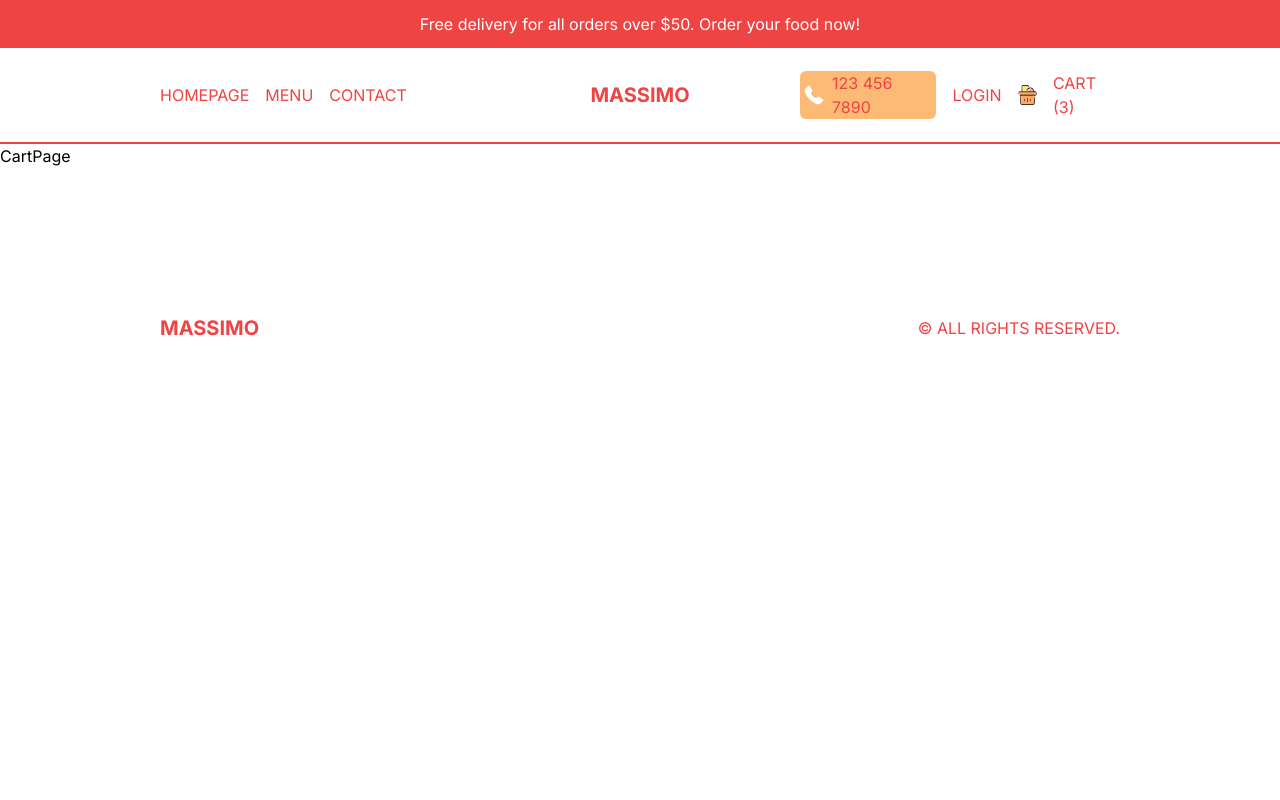
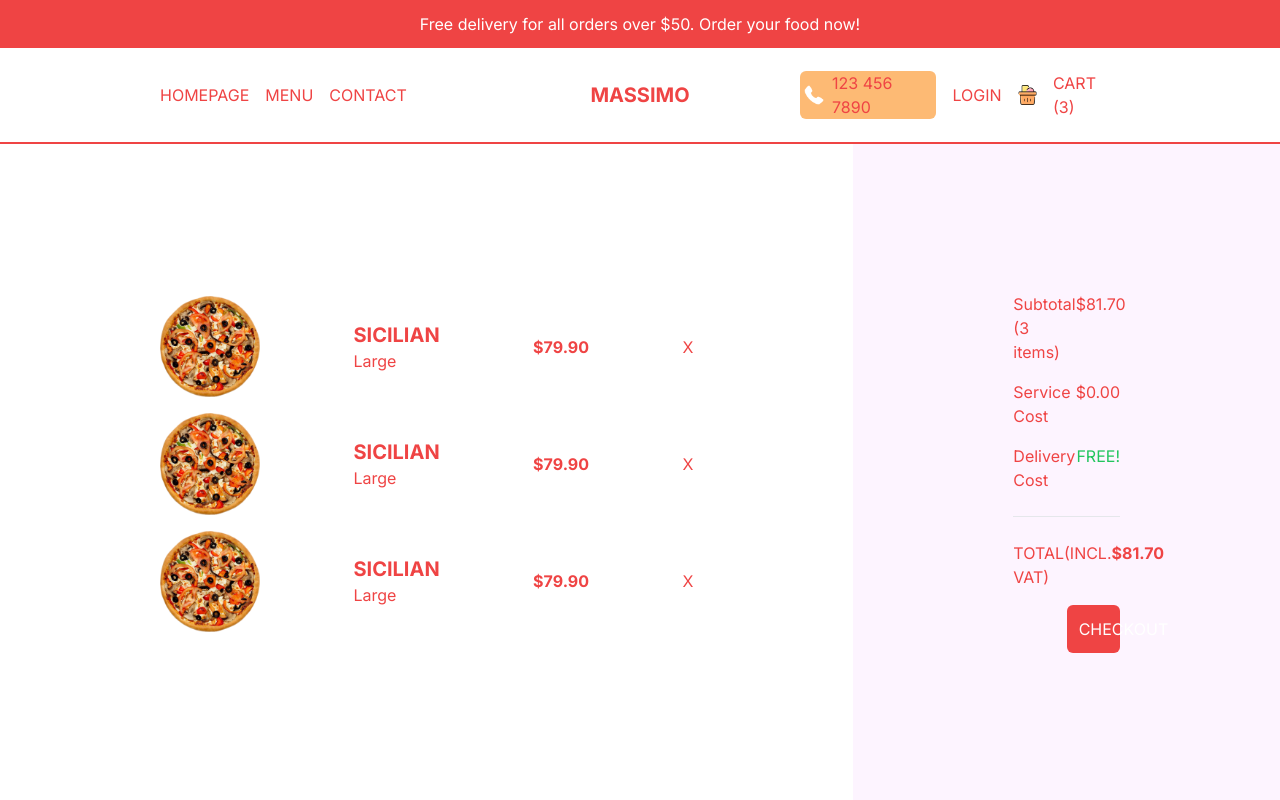
Before and after one commit to echi7/food-delivery, a Next.js app: page /cart in a window 1280 px wide. Shown: the top 800 px of the page. Built offline with nearby package versions, Linux system fonts and the light colour scheme.

Commit message:
finishing cart styling and content

```diff
--- a/src/app/cart/page.tsx
+++ b/src/app/cart/page.tsx
@@ -1,9 +1,67 @@
+import Image from "next/image";
 import React from "react";
 
 const CartPage = () => {
-    return (
-        <div>CartPage</div>
-    )
-}
+  return (
+    <div className="h-[calc(100vh-6rem)] md:h-[calc(100vh-9rem)] flex flex-col text-red-500 lg:flex-row">
+      {/* PRODUCTS CONTAINER */}
+      <div className="h-1/2 p-4 flex flex-col justify-center overflow-scroll lg:h-full lg:w-2/3 2xl:w-1/2 lg:px-20 xl:px-40">
+        {/* SINGLE ITEM */}
+        <div className="flex items-center justify-between mb-4">
+          <Image src="/temporary/p1.png" alt="" width={100} height={100} />
+          <div className="">
+            <h1 className="uppercase text-xl font-bold">sicilian</h1>
+            <span>Large</span>
+          </div>
+          <h2 className="font-bold">$79.90</h2>
+          <span className="cursor-pointer">X</span>
+        </div>
+        {/* SINGLE ITEM */}
+        <div className="flex items-center justify-between mb-4">
+          <Image src="/temporary/p1.png" alt="" width={100} height={100} />
+          <div className="">
+            <h1 className="uppercase text-xl font-bold">sicilian</h1>
+            <span>Large</span>
+          </div>
+          <h2 className="font-bold">$79.90</h2>
+          <span className="cursor-pointer">X</span>
+        </div>
+        {/* SINGLE ITEM */}
+        <div className="flex items-center justify-between mb-4">
+          <Image src="/temporary/p1.png" alt="" width={100} height={100} />
+          <div className="">
+            <h1 className="uppercase text-xl font-bold">sicilian</h1>
+            <span>Large</span>
+          </div>
+          <h2 className="font-bold">$79.90</h2>
+          <span className="cursor-pointer">X</span>
+        </div>
+      </div>
+      {/* PAYMENT CONTAINER */}
+      <div className="h-1/2 p-4 bg-fuchsia-50 flex flex-col gap-4 justify-center lg:h-full lg:w-1/3 2xl:w-1/2 lg:px-20 xl:px-40 2xl:text-xl 2xl:gap-6">
+        <div className="flex justify-between">
+          <span className="">Subtotal (3 items)</span>
+          <span className="">$81.70</span>
+        </div>
+        <div className="flex justify-between">
+          <span className="">Service Cost</span>
+          <span className="">$0.00</span>
+        </div>
+        <div className="flex justify-between">
+          <span className="">Delivery Cost</span>
+          <span className="text-green-500">FREE!</span>
+        </div>
+        <hr className="my-2" />
+        <div className="flex justify-between">
+          <span className="">TOTAL(INCL. VAT)</span>
+          <span className="font-bold">$81.70</span>
+        </div>
+        <button className="bg-red-500 text-white p-3 rounded-md w-1/2 self-end">
+          CHECKOUT
+        </button>
+      </div>
+    </div>
+  );
+};
 
-export default CartPage
+export default CartPage;
```
